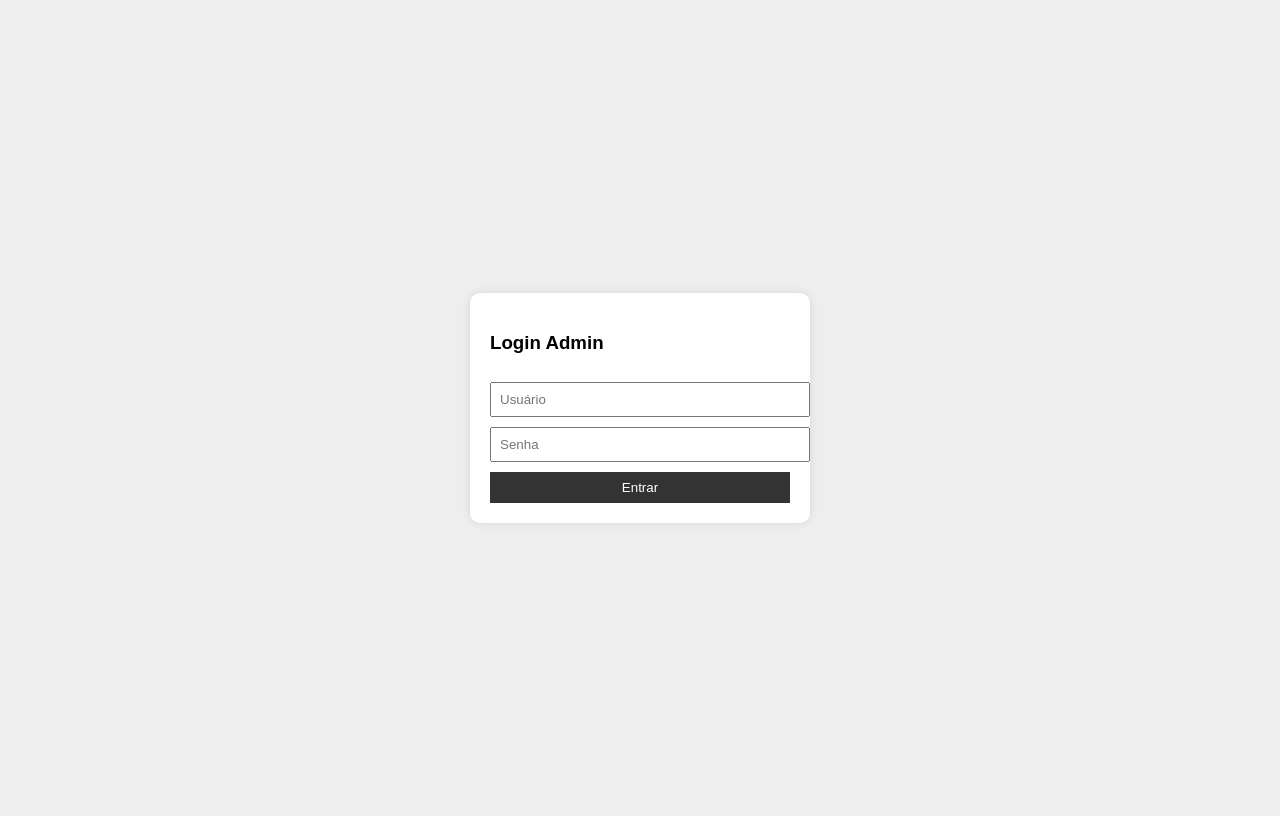
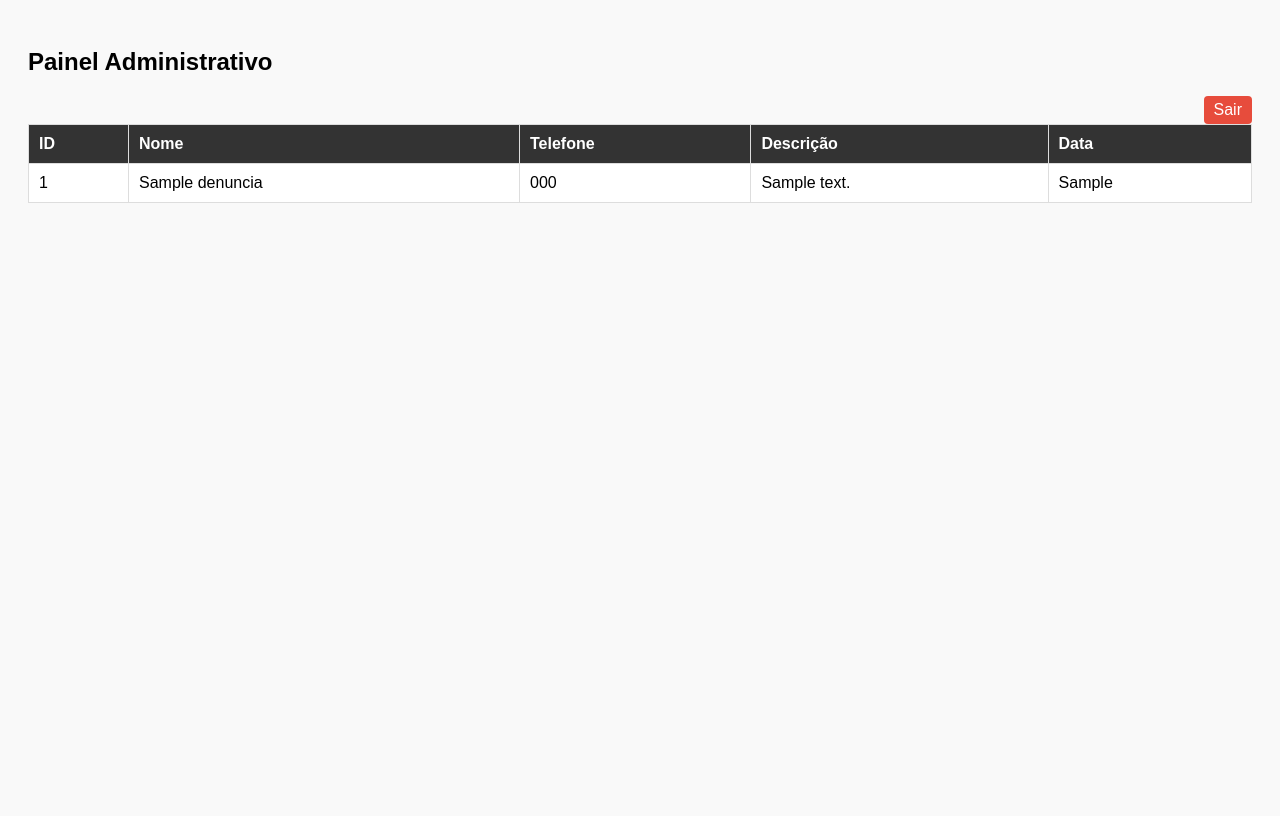
Before and after one commit to Sistemas-de-Informacao-UNIFEBE/meninas-digitais, a PHP site: page /denuncia/admin/painel.php in a window 1280 px wide. After the commit the page ends 203 px from the top, so only its background shows below. Run offline with PHP 8.4, Linux system fonts and the light colour scheme; the visitor is signed in with stand-in values (Sample User, id 1); tables that the repository leaves empty or names only in its code hold one stand-in row (values such as "Sample post").

Commit message:
denuncia

```diff
--- a/denuncia/admin/painel.php
+++ b/denuncia/admin/painel.php
@@ -1,45 +1,41 @@
 <?php
 session_start();
+if (!isset($_SESSION['admin'])) {
+    header("Location: login.php");
+    exit;
+}
 include("../db.php");
-
-if ($_SERVER['REQUEST_METHOD'] === 'POST') {
-    $usuario = $_POST['usuario'];
-    $senha = $_POST['senha'];
-
-    $stmt = $conn->prepare("SELECT * FROM admin WHERE usuario = ? AND senha = SHA2(?, 256)");
-    $stmt->bind_param("ss", $usuario, $senha);
-    $stmt->execute();
-    $result = $stmt->get_result();
-
-    if ($result->num_rows === 1) {
-        $_SESSION['admin'] = $usuario;
-        header("Location: painel.php");
-        exit;
-    } else {
-        $erro = "Usuário ou senha inválidos!";
-    }
-}
+$result = $conn->query("SELECT * FROM denuncias ORDER BY data_envio DESC");
 ?>
 
 <!DOCTYPE html>
 <html lang="pt-BR">
 <head>
 <meta charset="UTF-8">
-<title>Login - Admin</title>
+<title>Painel Administrativo</title>
 <style>
-body { font-family: Arial; display: flex; justify-content: center; align-items: center; height: 100vh; background: #eee; }
-form { background: white; padding: 20px; border-radius: 10px; width: 300px; box-shadow: 0 0 10px rgba(0,0,0,0.1);}
-input, button { width: 100%; margin-top: 10px; padding: 8px; }
-button { background: #333; color: white; border: none; }
+body { font-family: Arial; background: #f9f9f9; padding: 20px; }
+table { border-collapse: collapse; width: 100%; background: white; }
+th, td { border: 1px solid #ddd; padding: 10px; text-align: left; }
+th { background: #333; color: white; }
+a { text-decoration: none; color: #333; }
+.logout { float: right; background: #e74c3c; color: white; padding: 5px 10px; border-radius: 4px; }
 </style>
 </head>
 <body>
-  <form method="POST">
-    <h3>Login Admin</h3>
-    <input type="text" name="usuario" placeholder="Usuário" required>
-    <input type="password" name="senha" placeholder="Senha" required>
-    <button type="submit">Entrar</button>
-    <?php if(isset($erro)) echo "<p style='color:red'>$erro</p>"; ?>
-  </form>
+  <h2>Painel Administrativo</h2>
+  <a href="logout.php" class="logout">Sair</a>
+  <table>
+    <tr><th>ID</th><th>Nome</th><th>Telefone</th><th>Descrição</th><th>Data</th></tr>
+    <?php while($row = $result->fetch_assoc()): ?>
+      <tr>
+        <td><?= $row['id'] ?></td>
+        <td><?= $row['nome'] ?: '<i>Anônimo</i>' ?></td>
+        <td><?= $row['telefone'] ?: '<i>Não informado</i>' ?></td>
+        <td><?= nl2br(htmlspecialchars($row['descricao'])) ?></td>
+        <td><?= $row['data_envio'] ?></td>
+      </tr>
+    <?php endwhile; ?>
+  </table>
 </body>
 </html>
--- a/projetos.html
+++ b/projetos.html
@@ -52,7 +52,7 @@
             </select>
         </div>
         <div class="titulo-mulheres2">
-            <h2>Projetos e Pesquisas realizadaos na instituição</h2>
+            <h2>Projetos e Pesquisas realizadas na instituição</h2>
         </div>
         </div> <!--Informações e conteúdos dos projetos: meninas digitais-->
         <section class="secao2">
```
Also changed, not shown: denuncia/admin/login.php (+26 -12 lines), denuncia/index-denuncia.html (renamed from denuncia/index.html, +7 -1 lines), style.css (+157 -88 lines).
